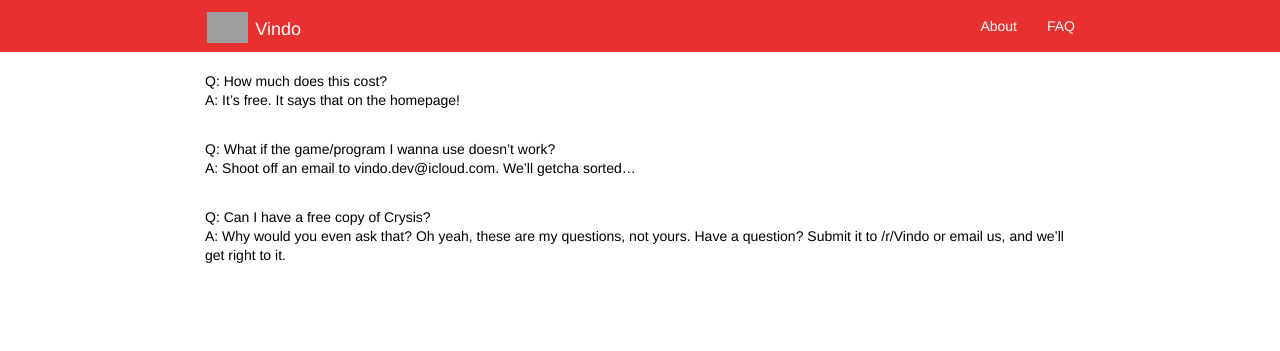
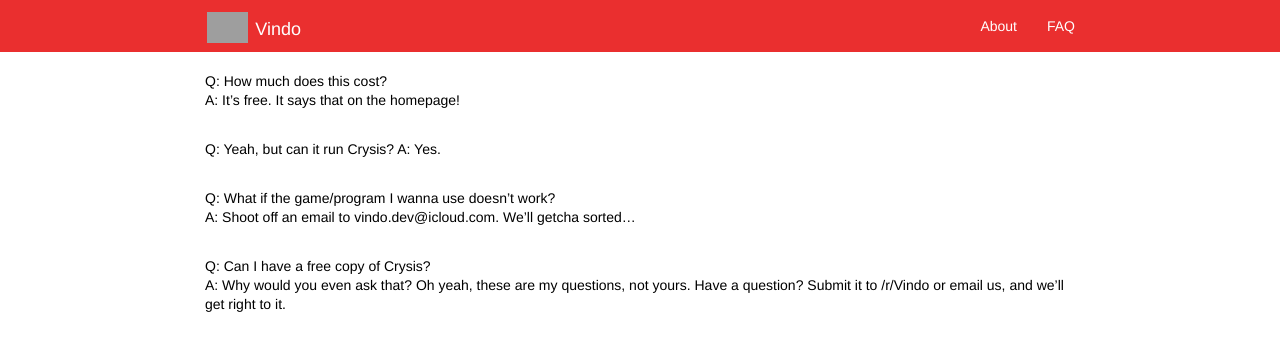
Before and after one commit to vindo-app/vindo, a Jekyll site: the page built from faq.md, in a window 1280 px wide. Shown: the top 351 px of the page. Built offline with Jekyll 4.4.1, drawn with Linux system fonts in a browser that asks for light colours; grey boxes are pictures that could not be loaded.

Commit message:
add "can it run crysis"

```diff
--- a/faq.md
+++ b/faq.md
@@ -7,6 +7,9 @@ permalink: /faq/
 Q: How much does this cost?
 A: It's free. It says that on the homepage!
 
+Q: Yeah, but can it run Crysis?
+A: Yes. <!-- insert screenshot here -->
+
 Q: What if the game/program I wanna use doesn't work?
 A: Shoot off an email to vindo.dev@icloud.com. We'll getcha sorted...
 
```
